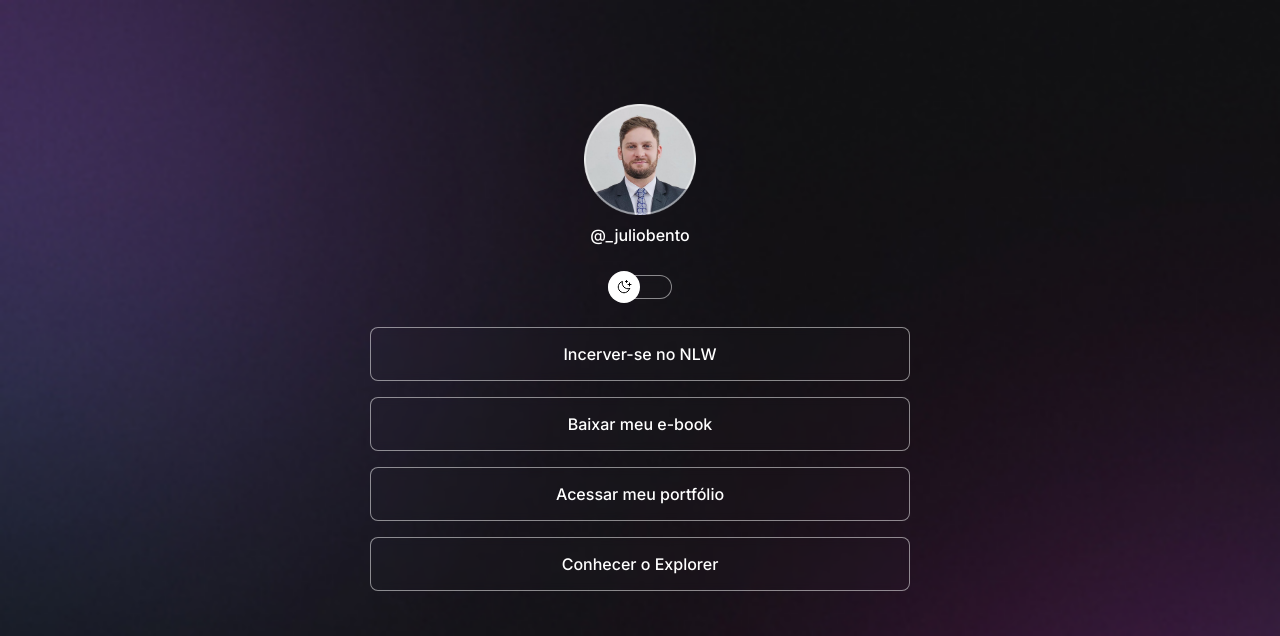
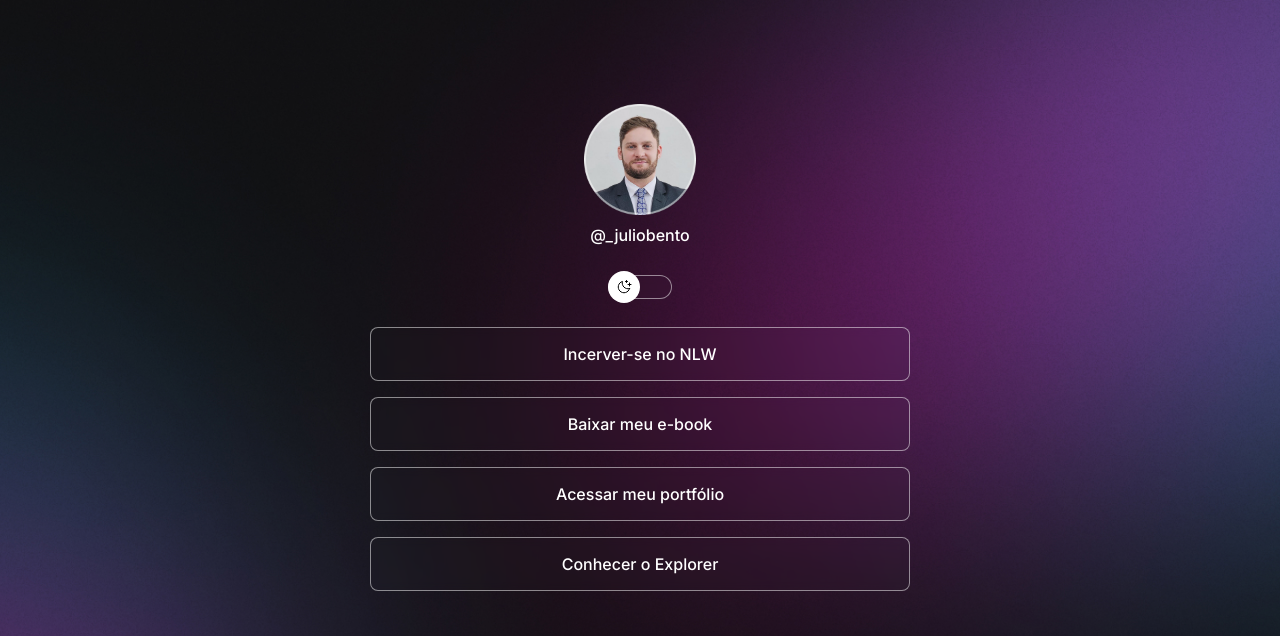
Before and after one commit to Jbento95/projeto, a plain HTML site: page projeto/index.html in a window 1280 px wide. Shown: the top 636 px of the page. Drawn offline with nearby package versions, Linux system fonts and the light colour scheme.

Commit message:
add media queries for desktop background images

```diff
--- a/projeto/style.css
+++ b/projeto/style.css
@@ -39,6 +39,7 @@
 body * {
     font-family: 'Inter', sans-serif;
     color: var(--text-color);
+    height: 100%;
 }
 
 #container {
@@ -179,3 +180,14 @@
     text-align: center;
     font-size: 14px;
 }
+
+/* media queries */
+@media (min-width: 700px) {
+    :root {
+        --bg-url: url(./assets/bg-desktop.jpg);
+    }
+
+    .light {
+        --bg-url: url(./assets/bg-desktop-light.jpg);
+    }
+}
```
